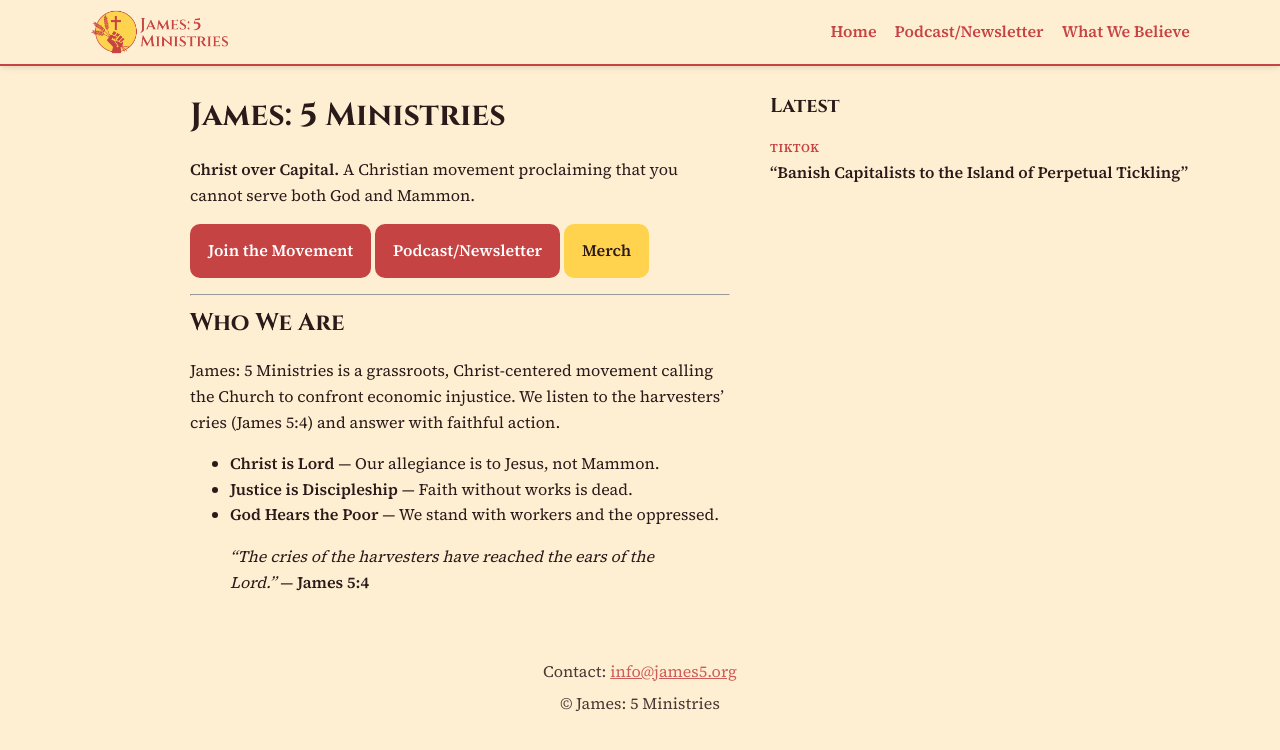
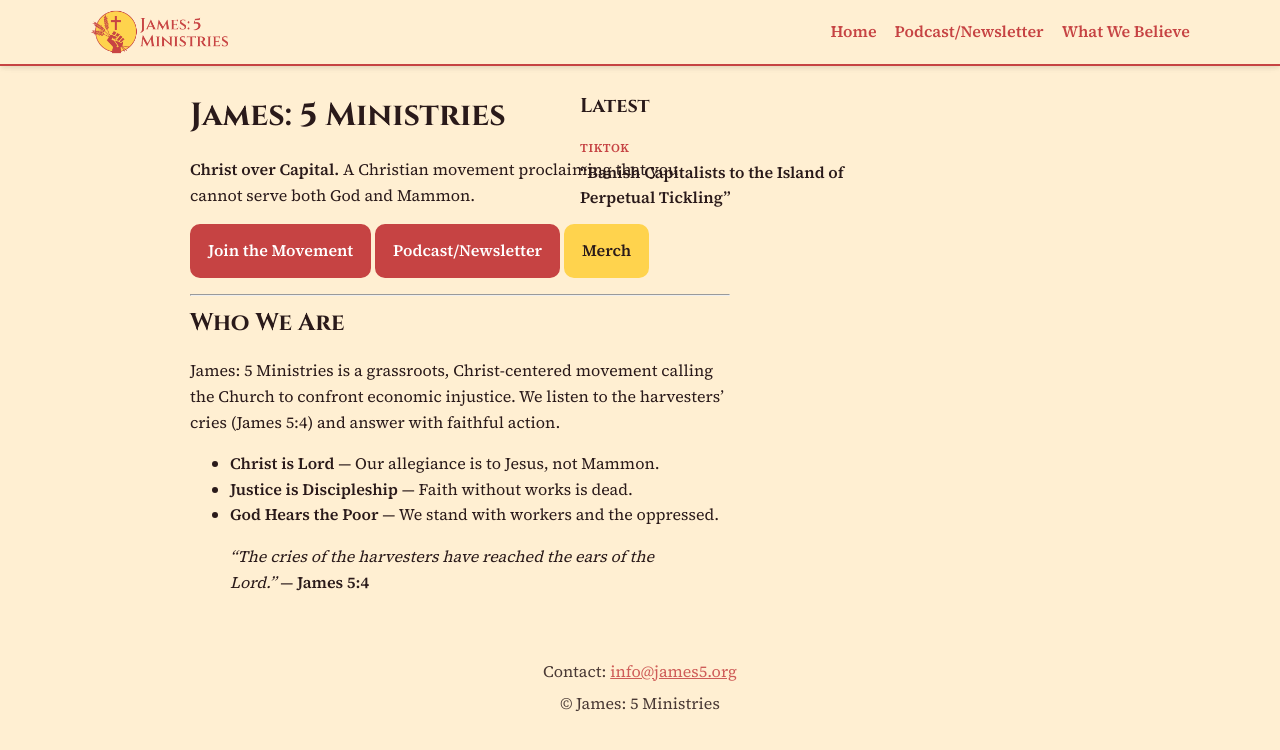
Before and after one commit to james5ministries/james5ministries.github.io, a Jekyll site: the page built from index.md, in a window 1280 px wide. Shown: the top 750 px of the page. Built offline with Jekyll 4.4.1, drawn with Linux system fonts in a browser that asks for light colours.

Commit message:
Refactor sidebar positioning in home layout
Adjust sidebar positioning in home layout.

```diff
--- a/assets/style.css
+++ b/assets/style.css
@@ -125,8 +125,8 @@ body { margin-top: var(--nav-h, 70px); }
     align-items: start;
   }
 
-  /* Push sidebar outward beyond the main container boundary */
   .home-layout aside{
-    margin-right: -120px; /* increase to -160px if you want more */
+    position: relative;
+    right: calc((100vw - 900px) / 2); /* 900px = your .j5-container max-width */
   }
 }
```
